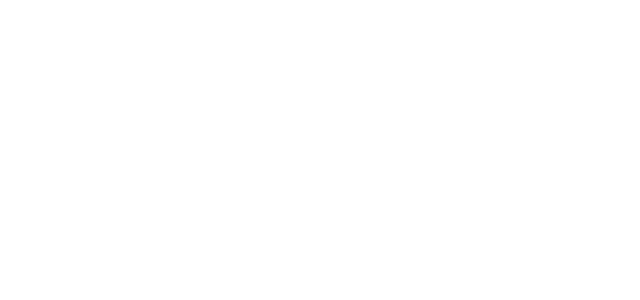
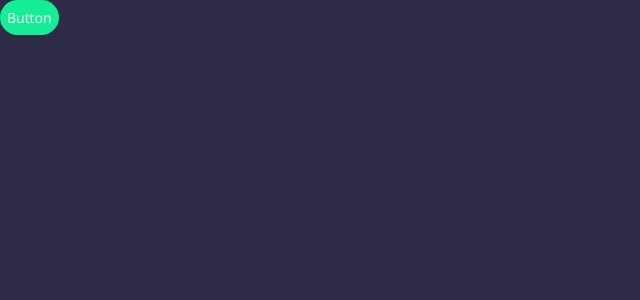
Before and after one commit to michaelt437/movie-nights-pwa, a Vue app: page / in a window 1280 px wide. Shown: the top 300 px of the page, without its empty margins (0-640 px from the left). Built offline with nearby package versions, Linux system fonts and the light colour scheme.

Commit message:
added main colors

```diff
--- a/src/components/HelloWorld.vue
+++ b/src/components/HelloWorld.vue
@@ -1,6 +1,6 @@
 <template>
   <div class="hello">
-    <button class="btn"></button>
+    <button class="btn">Button</button>
   </div>
 </template>
 
--- a/src/styles/custom.css
+++ /dev/null
@@ -1,3 +0,0 @@
-.btn {
-  @apply rounded-full;
-}
--- a/src/styles/main.scss
+++ b/src/styles/main.scss
@@ -1,6 +1,8 @@
 @import "tailwindcss/base";
 @import "tailwindcss/components";
-@import "./custom.css";
+.btn {
+  @apply rounded-full bg-mn-green p-2 text-white;
+}
 @import "tailwindcss/utilities";
 @import url('https://fonts.googleapis.com/css?family=Open+Sans&display=swap');
 
@@ -8,3 +10,7 @@
   font-family: "Open Sans";
   font-size: 14px;
 }
+
+body {
+  @apply bg-mn-purple;
+}
--- a/tailwind.config.js
+++ b/tailwind.config.js
@@ -2,7 +2,9 @@
   theme: {
     extend: {
       colors: {
-        "scarlet": "#EB154A"
+        "mn-red": "#EB154A",
+        "mn-purple": "#2D2B45",
+        "mn-green": "#15ed97"
       }
     },
   },
```
